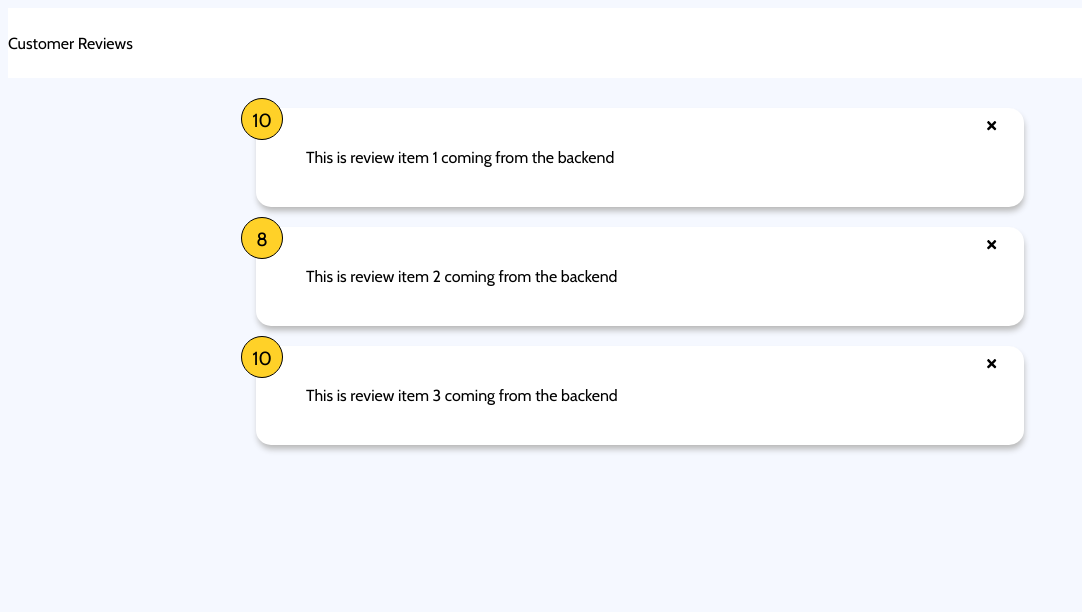
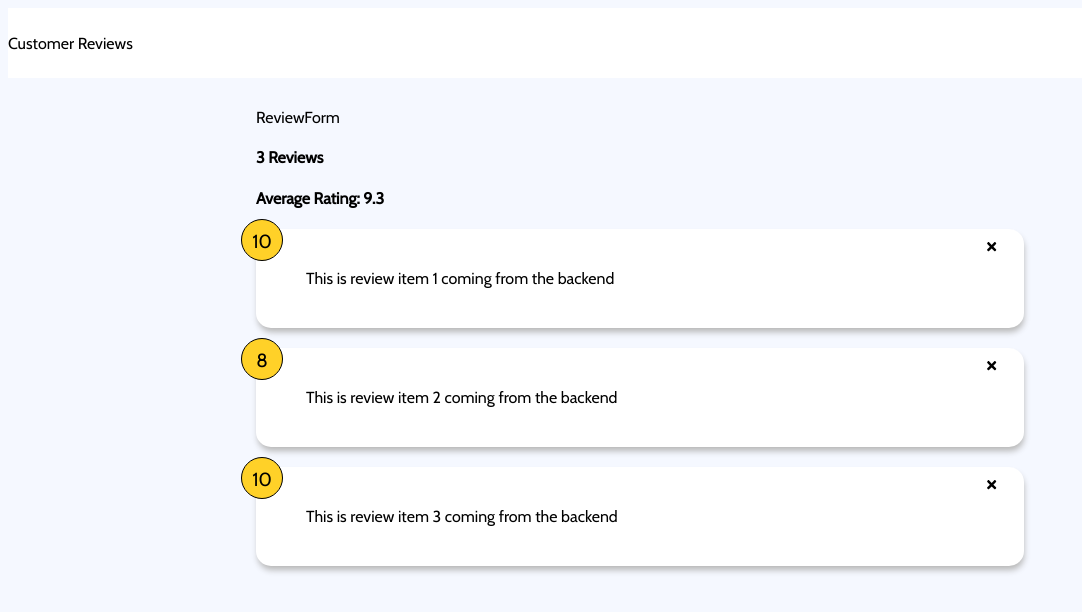
Before and after one commit to austindflatt/customer-reviews, a React (Create React App) app: page / in a window 1280 px wide. Shown: the top 612 px of the page, without its empty margins (0-1082 px from the left). Built offline with nearby package versions, Linux system fonts and the light colour scheme.

Commit message:
created functional component for ReviewForm

```diff
--- a/src/App.js
+++ b/src/App.js
@@ -1,6 +1,8 @@
 import { useState } from 'react'
 import Header from './components/Header'
+import ReviewForm from './components/ReviewForm'
 import ReviewList from './components/ReviewList'
+import ReviewStats from './components/ReviewStats'
 import GlobalStyle from './components/styles/GlobalStyle'
 
 function App() {
@@ -35,6 +37,8 @@ function App() {
         <>
         <Header />
         <div className="container">
+            <ReviewForm />
+            <ReviewStats review={review} />
             {/* Passed the state above to the review list below  */}
             <ReviewList
             review={review}
--- /dev/null
+++ b/src/components/ReviewForm.jsx
@@ -0,0 +1,9 @@
+import React from 'react'
+
+function ReviewForm() {
+  return (
+    <div>ReviewForm</div>
+  )
+}
+
+export default ReviewForm
--- a/src/components/ReviewStats.jsx
+++ b/src/components/ReviewStats.jsx
@@ -1,8 +1,18 @@
 import React from 'react'
 
-function ReviewStats() {
+function ReviewStats({ review }) {
+  // Calculate ratings average
+  let average = review.reduce((accumulator, current) => {
+      return accumulator + current.rating
+  }, 0) / review.length
+
+  average = average.toFixed(1).replace(/[.,]0$/, '')
+
   return (
-    <div>ReviewStats</div>
+    <div className="review-stats">
+        <h4>{review.length} Reviews</h4>
+        <h4>Average Rating: {isNaN(average) ? 0 : average}</h4>
+    </div>
   )
 }
 
```
